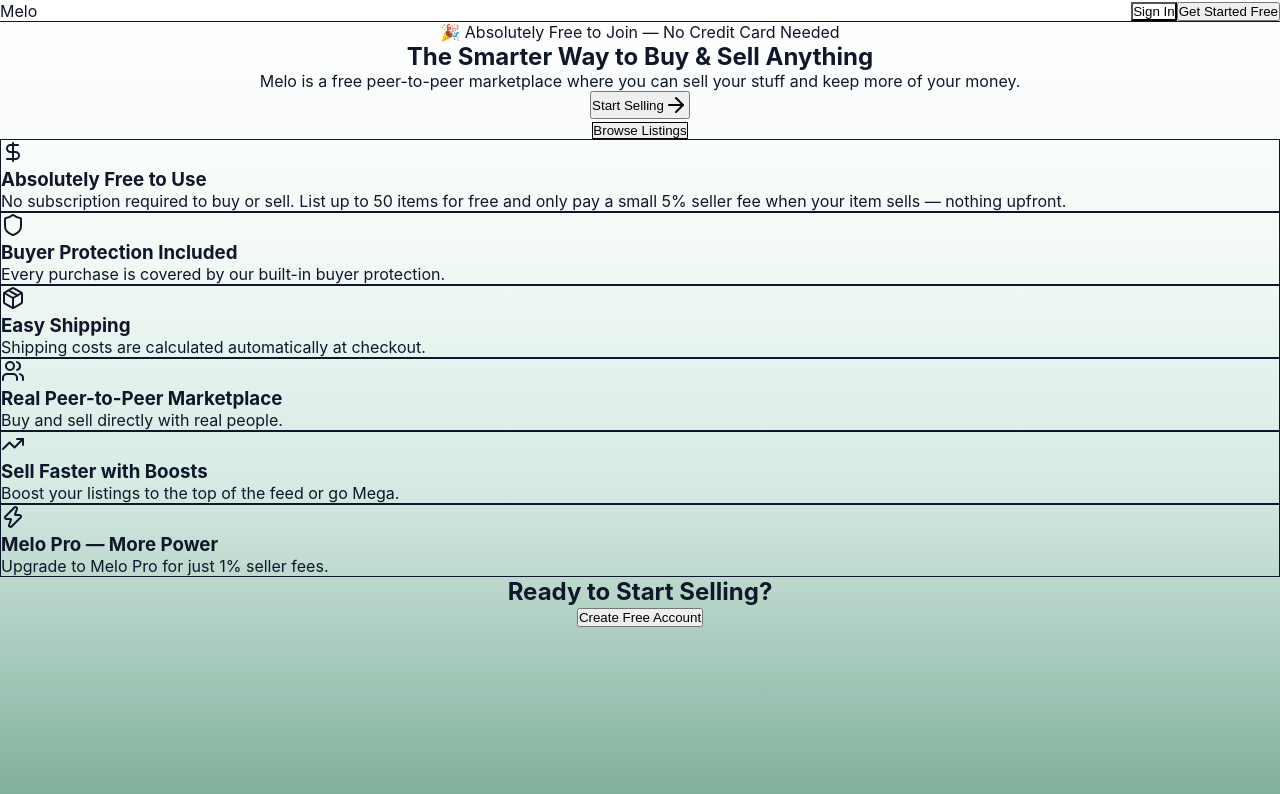
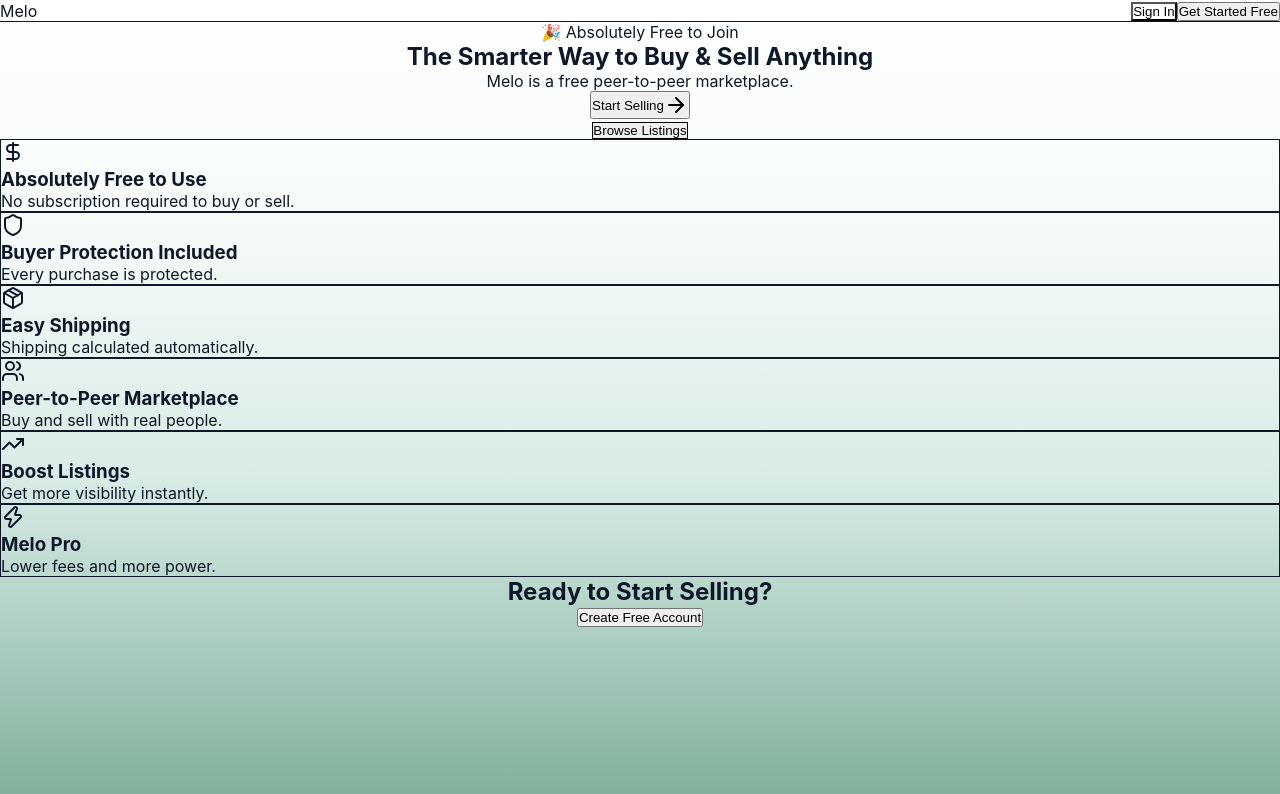
Before and after one commit to PrecisionBh/Melomarketplacelandingpage, a React (Vite) app: page / in a window 1280 px wide. Shown: the top 794 px of the page. Built offline with nearby package versions, Linux system fonts and the light colour scheme.

Commit message:
updated landing page

```diff
--- a/src/components/Landing.tsx
+++ b/src/components/Landing.tsx
@@ -12,82 +12,56 @@ import {
   Smartphone,
 } from "lucide-react";
 
-/* ✅ LOCAL BUTTON (replaces shadcn, SAME usage) */
-function Button({ children, className = "", variant, ...props }: any) {
-  const base =
-    "inline-flex items-center justify-center font-semibold transition rounded-xl";
+/* ✅ DROP-IN BUTTON (replaces shadcn, same usage) */
+function Button({ children, className = "", variant, size }: any) {
+  let styles =
+    "inline-flex items-center justify-center font-semibold rounded-xl transition";
 
-  const styles =
-    variant === "outline"
-      ? "border border-gray-300 bg-white text-black hover:bg-gray-100"
-      : variant === "ghost"
-      ? "bg-transparent hover:bg-gray-100"
-      : "bg-orange-500 text-white hover:opacity-90";
+  if (variant === "outline") {
+    styles += " border border-gray-300 bg-white text-black hover:bg-gray-100";
+  } else if (variant === "ghost") {
+    styles += " bg-transparent hover:bg-gray-100";
+  } else {
+    styles += " bg-orange-500 text-white hover:opacity-90";
+  }
 
-  return (
-    <button className={`${base} ${styles} ${className}`} {...props}>
-      {children}
-    </button>
-  );
+  if (size === "lg") styles += " h-14 px-8 text-base";
+  if (size === "sm") styles += " px-4 py-2 text-sm";
+
+  return <button className={`${styles} ${className}`}>{children}</button>;
 }
 
-/* ✅ SAME DATA */
 const FEATURES = [
   {
     icon: <DollarSign className="w-6 h-6 text-orange-500" />,
     title: "Absolutely Free to Use",
-    desc: "No subscription required to buy or sell. List up to 50 items for free and only pay a small 5% seller fee when your item sells — nothing upfront.",
+    desc: "No subscription required to buy or sell.",
   },
   {
     icon: <Shield className="w-6 h-6 text-orange-500" />,
     title: "Buyer Protection Included",
-    desc: "Every purchase is covered by our built-in buyer protection.",
+    desc: "Every purchase is protected.",
   },
   {
     icon: <Package className="w-6 h-6 text-orange-500" />,
     title: "Easy Shipping",
-    desc: "Shipping costs are calculated automatically at checkout.",
+    desc: "Shipping calculated automatically.",
   },
   {
     icon: <Users className="w-6 h-6 text-orange-500" />,
-    title: "Real Peer-to-Peer Marketplace",
-    desc: "Buy and sell directly with real people.",
+    title: "Peer-to-Peer Marketplace",
+    desc: "Buy and sell with real people.",
   },
   {
     icon: <TrendingUp className="w-6 h-6 text-orange-500" />,
-    title: "Sell Faster with Boosts",
-    desc: "Boost your listings to the top of the feed or go Mega.",
+    title: "Boost Listings",
+    desc: "Get more visibility instantly.",
   },
   {
     icon: <Zap className="w-6 h-6 text-orange-500" />,
-    title: "Melo Pro — More Power",
-    desc: "Upgrade to Melo Pro for just 1% seller fees.",
+    title: "Melo Pro",
+    desc: "Lower fees and more power.",
   },
-];
-
-const BOOST_FEATURES = [
-  {
-    emoji: "⚡",
-    title: "Boosted Listing",
-    desc: "Pin your listing to the top of the feed.",
-  },
-  {
-    emoji: "🚀",
-    title: "Mega Boost",
-    desc: "Take over the entire home screen.",
-  },
-];
-
-const FREE_TIER = [
-  "List up to 50 items",
-  "Only 5% fee when you sell",
-  "Full buyer protection",
-];
-
-const PRO_TIER = [
-  "Unlimited listings",
-  "Only 1% seller fee",
-  "Priority support",
 ];
 
 export default function Landing() {
@@ -99,17 +73,13 @@ export default function Landing() {
         <div className="max-w-6xl mx-auto px-4 h-16 flex items-center justify-between">
           <span className="text-2xl font-bold text-orange-500">Melo</span>
 
-          <div className="flex gap-3">
+          <div className="flex items-center gap-3">
             <Link to="/signin">
-              <Button variant="ghost" className="px-4 py-2">
-                Sign In
-              </Button>
+              <Button variant="ghost" size="sm">Sign In</Button>
             </Link>
 
             <Link to="/create-account">
-              <Button className="px-4 py-2">
-                Get Started Free
-              </Button>
+              <Button size="sm">Get Started Free</Button>
             </Link>
           </div>
         </div>
@@ -120,28 +90,27 @@ export default function Landing() {
         <div className="max-w-4xl mx-auto">
 
           <span className="inline-block px-4 py-1.5 rounded-full bg-orange-100 text-orange-600 text-sm mb-6">
-            🎉 Absolutely Free to Join — No Credit Card Needed
+            🎉 Absolutely Free to Join
           </span>
 
           <h1 className="text-5xl md:text-6xl font-bold mb-6">
-            The Smarter Way to{" "}
-            <span className="text-orange-500">Buy & Sell</span> Anything
+            The Smarter Way to <span className="text-orange-500">Buy & Sell</span> Anything
           </h1>
 
           <p className="text-gray-500 text-lg max-w-2xl mx-auto mb-10">
-            Melo is a free peer-to-peer marketplace where you can sell your stuff and keep more of your money.
+            Melo is a free peer-to-peer marketplace.
           </p>
 
           <div className="flex flex-col sm:flex-row gap-4 justify-center">
             <Link to="/create-account">
-              <Button className="h-14 px-8">
+              <Button size="lg">
                 Start Selling
-                <ArrowRight className="ml-2 w-4 h-4" />
+                <ArrowRight className="w-4 h-4 ml-2" />
               </Button>
             </Link>
 
             <Link to="/">
-              <Button variant="outline" className="h-14 px-8">
+              <Button variant="outline" size="lg">
                 Browse Listings
               </Button>
             </Link>
@@ -152,7 +121,8 @@ export default function Landing() {
 
       {/* FEATURES */}
       <section className="py-20 px-4">
-        <div className="max-w-6xl mx-auto grid md:grid-cols-2 lg:grid-cols-3 gap-6">
+        <div className="max-w-6xl mx-auto grid md:grid-cols-3 gap-6">
+
           {FEATURES.map((f) => (
             <div key={f.title} className="p-6 border rounded-xl">
               <div className="mb-4">{f.icon}</div>
@@ -160,6 +130,7 @@ export default function Landing() {
               <p className="text-gray-500 text-sm">{f.desc}</p>
             </div>
           ))}
+
         </div>
       </section>
 
@@ -170,7 +141,7 @@ export default function Landing() {
         </h2>
 
         <Link to="/create-account">
-          <Button className="px-8 py-4">
+          <Button size="lg">
             Create Free Account
           </Button>
         </Link>
```
